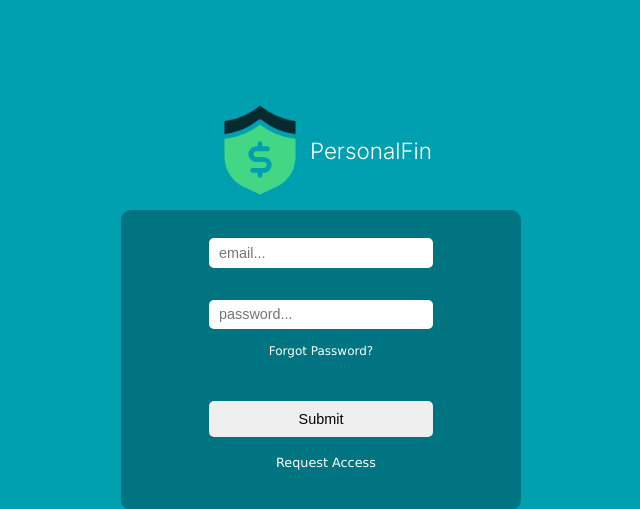
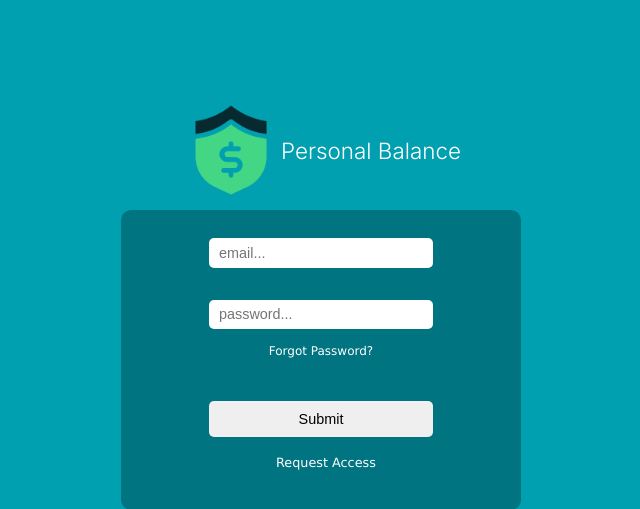
Before and after one commit to brunovidal91/personalfin, a PHP site: page / in a window 1280 px wide. Shown: the top 509 px of the page, without its empty margins (319-959 px from the left). Run offline with PHP 8.4, Linux system fonts and the light colour scheme.

Commit message:
alteracao de informacoes do bando de dados

```diff
--- a/index.php
+++ b/index.php
@@ -13,7 +13,7 @@ require_once("sql/connect.php");
     <title><?php echo $system_name .' - Login Page' ?></title>
 </head>
 <body>
-    <div class="login-img"><img src="img/secure-payment.png" width="100px"/><span>PersonalFin</span></div>
+    <div class="login-img"><img src="img/secure-payment.png" width="100px"/><span><?php echo $system_name?></span></div>
     <div class="form-container-login">
         <form action="secure.php" method="POST" id="form-login">
             <input type="email" placeholder="email..." name="email" id="email" autofocus autocomplete="on">
--- a/sql/connect.php
+++ b/sql/connect.php
@@ -1,11 +1,11 @@
 <?php
 
-$host = 'localhost';
-$bd = 'fin';
-$user = 'root';
-$pass = "";
+$host = 'us-cdbr-east-06.cleardb.net';
+$bd = 'heroku_3865486cdbf14f1';
+$user = 'b21a8d87c64b93';
+$pass = "a8eb7e18";
 
-$system_name = 'PersonalFin';
+$system_name = 'Personal Balance';
 $system_email = 'brunovidal.sky@gmail.com';
 
 date_default_timezone_set('America/Sao_Paulo');
```
